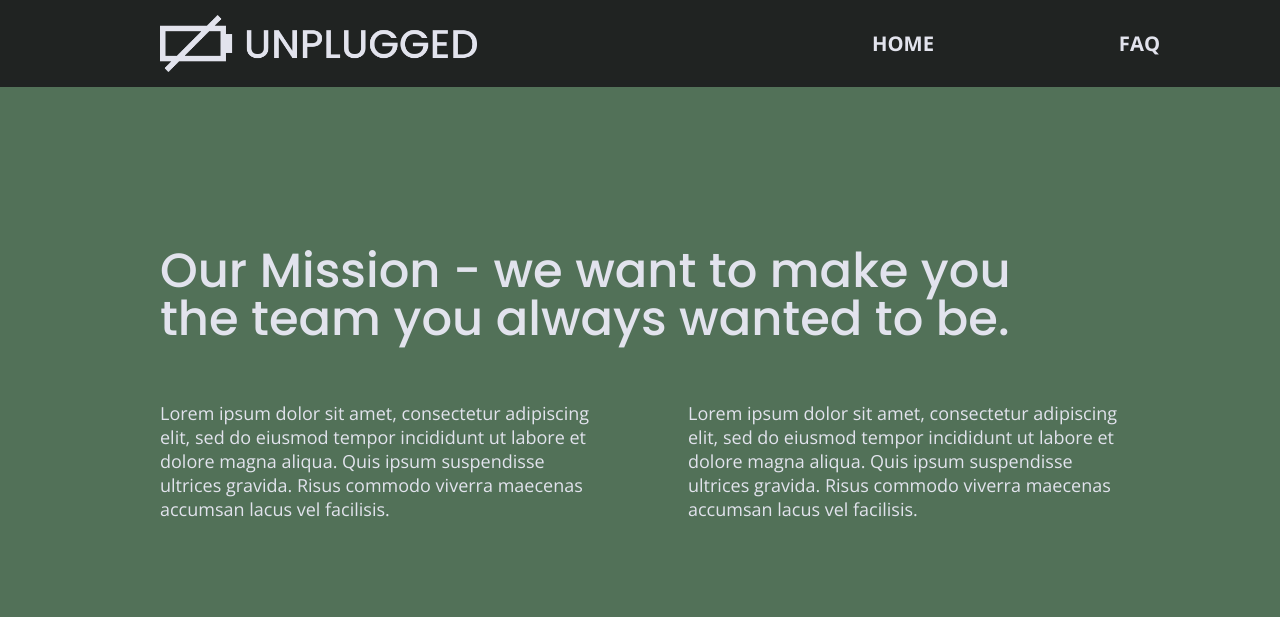
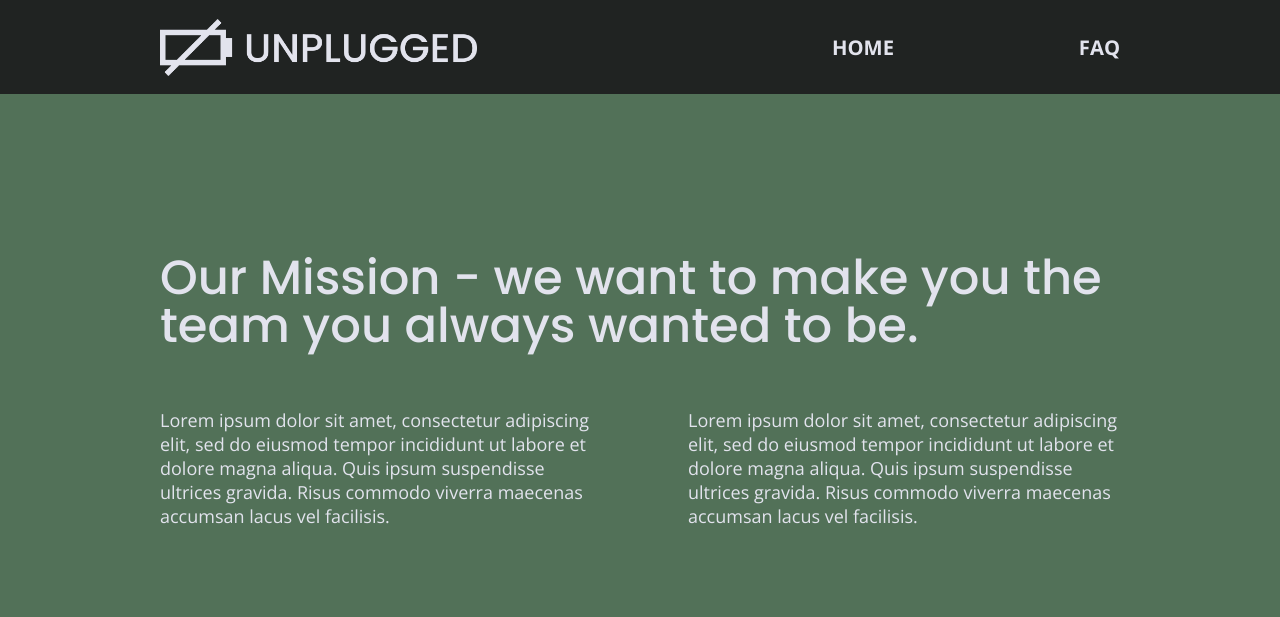
Before and after one commit to alekspono/unplugged, a website: page about/index.html in a window 1280 px wide. Shown: the top 617 px of the page. Drawn offline with nearby package versions, Linux system fonts and the light colour scheme.

Commit message:
final edits

```diff
--- a/css/main.css
+++ b/css/main.css
@@ -139,7 +139,10 @@ figure {}
 
 address {}
 
-.content-wrapper {}
+.content-wrapper {
+  width: 90%;
+  margin: 0px 0;
+}
 
 
 img {
@@ -198,8 +201,7 @@ header nav {
 header nav ul {
   display: flex;
   justify-content: space-evenly;
-  width: 100%;
-  margin: 0;
+  padding: 0;
   list-style: none;
 }
 
@@ -811,9 +813,9 @@ input[type=button] {
 
   /* ABOUT Page */
 
-  .mission h2,
+  .mission-content h2,
   .contact-section .content-wrapper h2 {
-    width: 95%;
+    width: 100%;
   }
 
   header figure {
```
